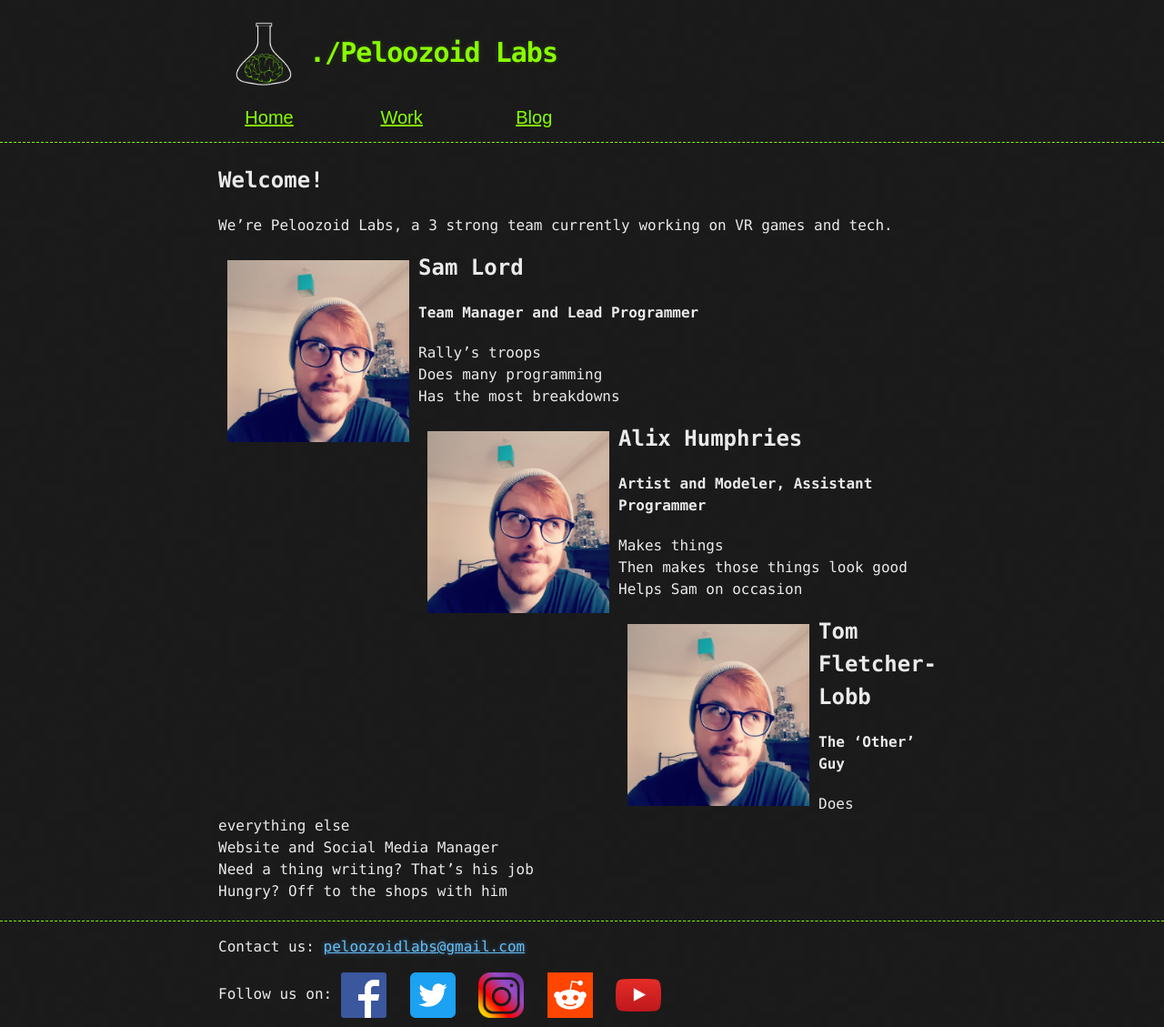
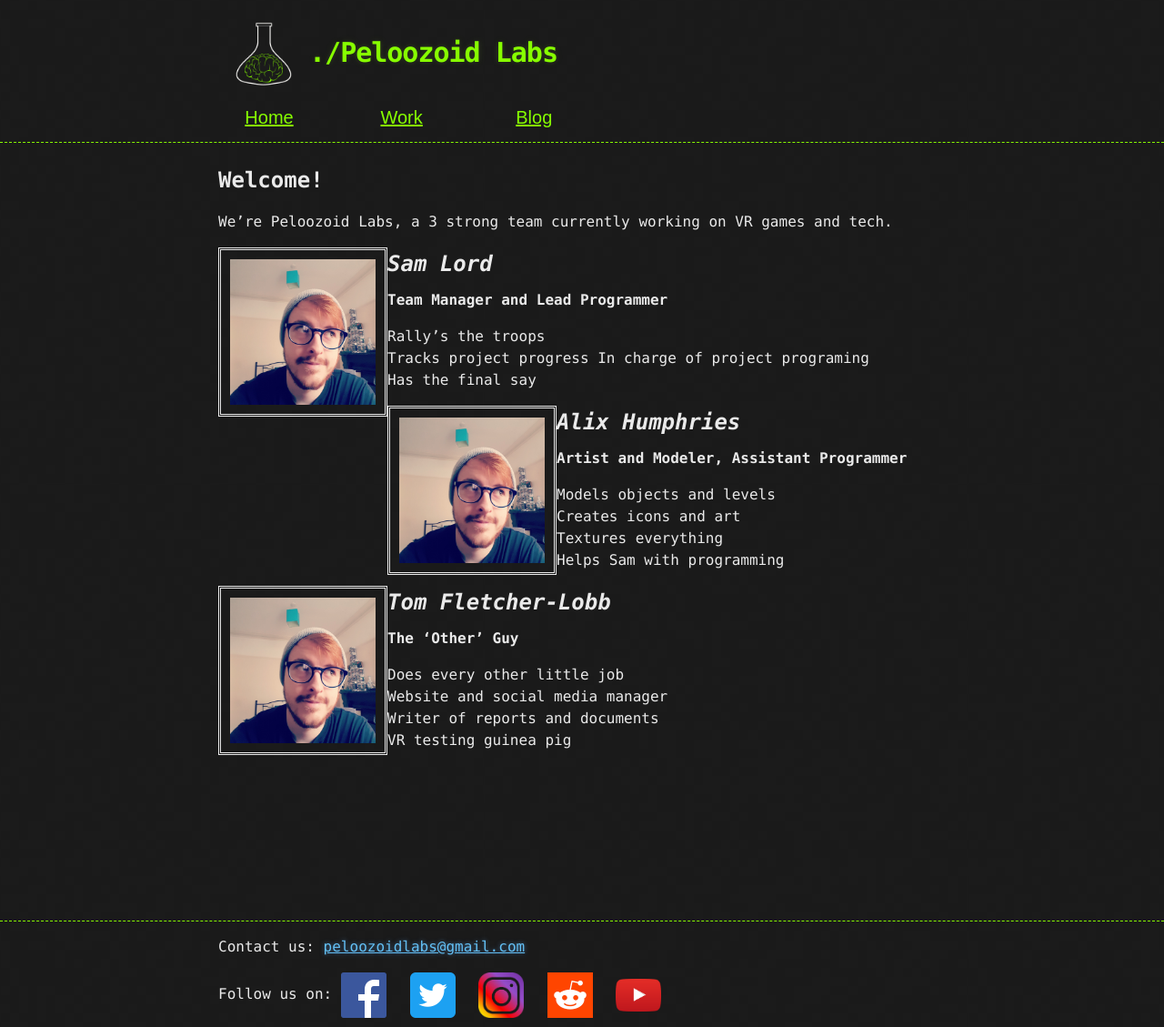
Before and after one commit to Flobb212/www.peloozoid.co.uk, a Jekyll site: the page built from index.md, in a window 1280 px wide and 1129 px high. Shown: the whole window at 91% size. Built offline with Jekyll 4.4.1, drawn with Linux system fonts in a browser that asks for light colours.

Commit message:
Made the front page nicer

```diff
--- a/_sass/jekyll-theme-hacker.scss
+++ b/_sass/jekyll-theme-hacker.scss
@@ -12,9 +12,10 @@ body {
 }
 
 img[src="/assets/images/tom.png"]{
-  max-width: 25%;
+  max-width: 20%;
   float: left;
   padding: 10px;
+  border-style: double;
 }
 
 /* General & 'Reset' Stuff */
@@ -123,7 +124,7 @@ section img {
 }
 
 h1, h2, h3, h4, h5, h6 {
-  margin: 0 0 20px;
+  margin: 0 0 10px;
 }
 
 h2{
--- a/index.md
+++ b/index.md
@@ -7,23 +7,25 @@ title: Peloozoid Labs
 We're Peloozoid Labs, a 3 strong team currently working on VR games and tech.
 
 ![HHH picture]({{ "/assets/images/tom.png" }})
-# __Sam Lord__
+# _Sam Lord_
 ## Team Manager and Lead Programmer
-Rally's troops
-Does many programming
-Has the most breakdowns
+Rally's the troops
+Tracks project progress
+In charge of project programing
+Has the final say
 
 ![HHH picture]({{ "/assets/images/tom.png" }})
-# __Alix Humphries__
+# _Alix Humphries_
 ## Artist and Modeler, Assistant Programmer
-Makes things
-Then makes those things look good
-Helps Sam on occasion
+Models objects and levels
+Creates icons and art
+Textures everything
+Helps Sam with programming
 
 ![HHH picture]({{ "/assets/images/tom.png" }})
-# __Tom Fletcher-Lobb__
+# _Tom Fletcher-Lobb_
 ## The 'Other' Guy
-Does everything else
-Website and Social Media Manager
-Need a thing writing? That's his job
-Hungry? Off to the shops with him
+Does every other little job
+Website and social media manager
+Writer of reports and documents
+VR testing guinea pig
```
